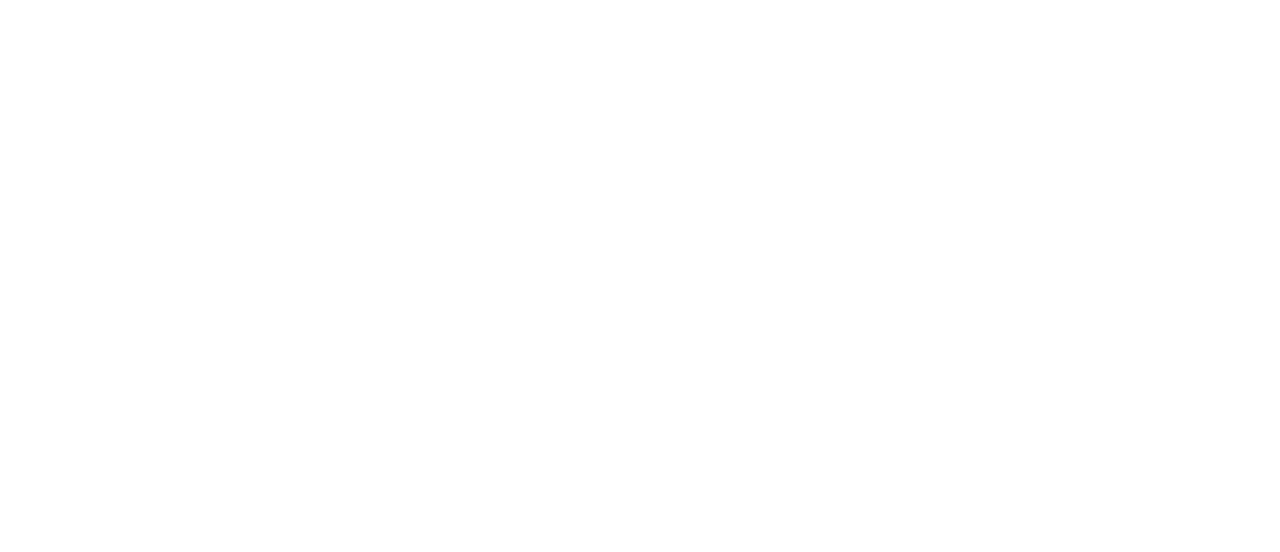
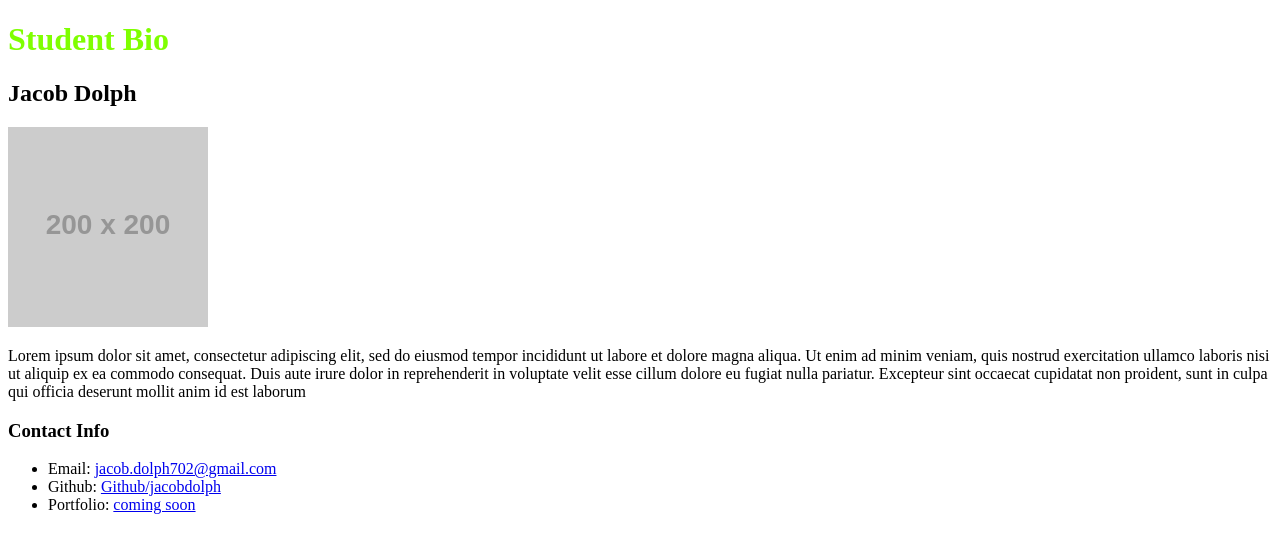
Before and after one commit to jacobdolph/portfolio-test, a plain HTML site: page index.html in a window 1280 px wide. Drawn offline with Linux system fonts and the light colour scheme; placeholder pictures from the web are drawn by us.

Commit message:
added css

```diff
--- a/index.html
+++ b/index.html
@@ -1,12 +1,31 @@
 <!DOCTYPE html>
 <html lang="en">
+
 <head>
     <meta charset="UTF-8">
     <meta name="viewport" content="width=device-width, initial-scale=1.0">
     <meta http-equiv="X-UA-Compatible" content="ie=edge">
+    <link rel="stylesheet" href="style.css">
     <title>Portfolio</title>
 </head>
+
 <body>
 
+    <h1>Student Bio</h1>
+    <h2>Jacob Dolph</h2>
+    <img src="https://placehold.it/200x200" alt="Your Name">
+    <p>Lorem ipsum dolor sit amet, consectetur adipiscing elit, sed do eiusmod tempor incididunt ut labore et dolore
+        magna aliqua. Ut enim ad minim veniam, quis nostrud exercitation ullamco laboris nisi ut aliquip ex ea commodo
+        consequat. Duis aute irure dolor in reprehenderit in voluptate velit esse cillum dolore eu fugiat nulla
+        pariatur. Excepteur sint occaecat cupidatat non proident, sunt in culpa qui officia deserunt mollit anim id est
+        laborum</p>
+    <h3>Contact Info</h3>
+    <ul>
+        <li>Email: <a href="jacob.dolph702@gmail.com">jacob.dolph702@gmail.com</a></li>
+        <li>Github: <a href="https://github.com/jacobdolph/">Github/jacobdolph</a></li>
+        <li>Portfolio: <a href="#">coming soon</a></li>
+    </ul>
+
 </body>
+
 </html>
--- /dev/null
+++ b/style.css
@@ -0,0 +1,3 @@
+h1 {
+    color: chartreuse;
+}
```
